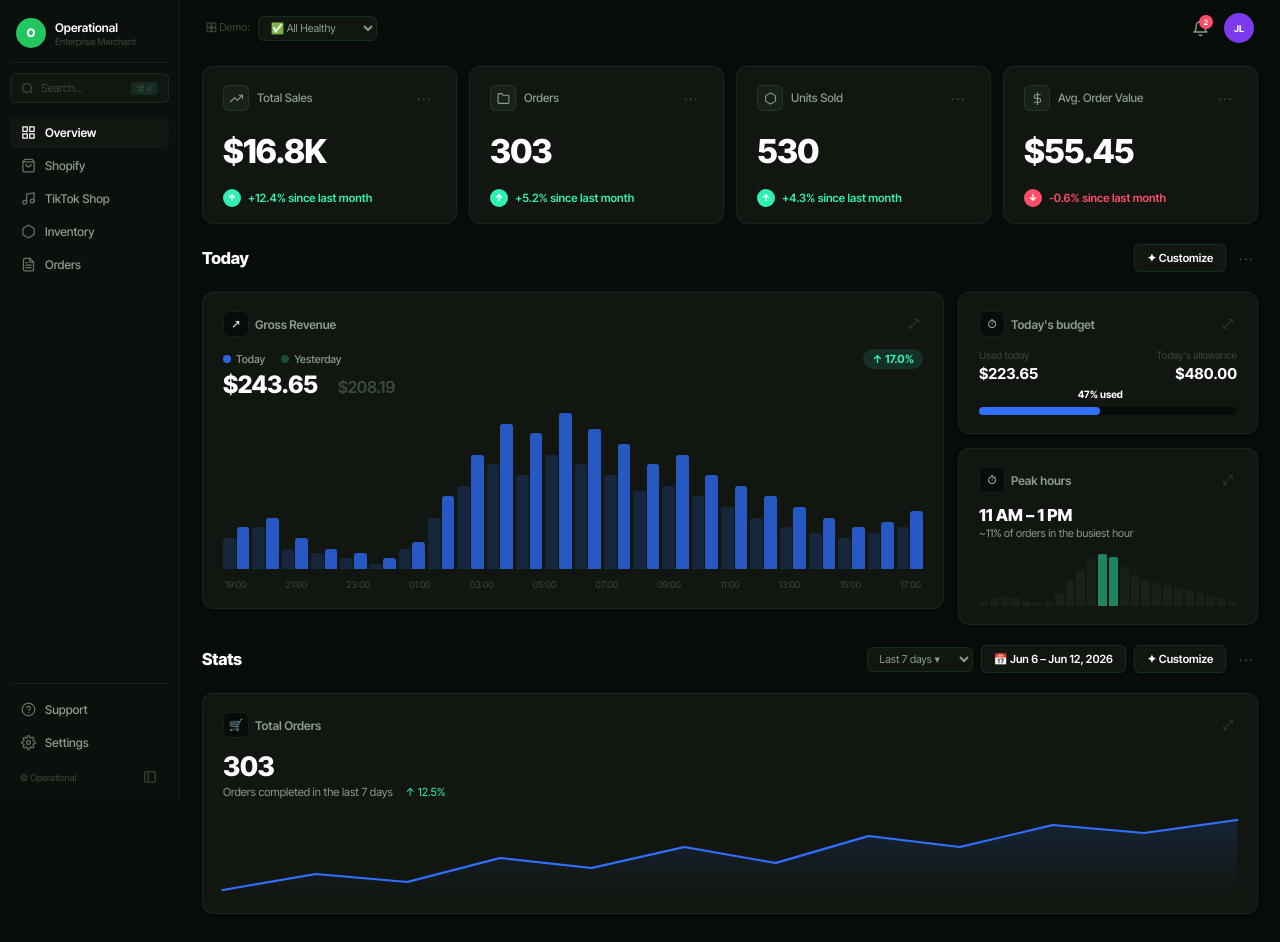
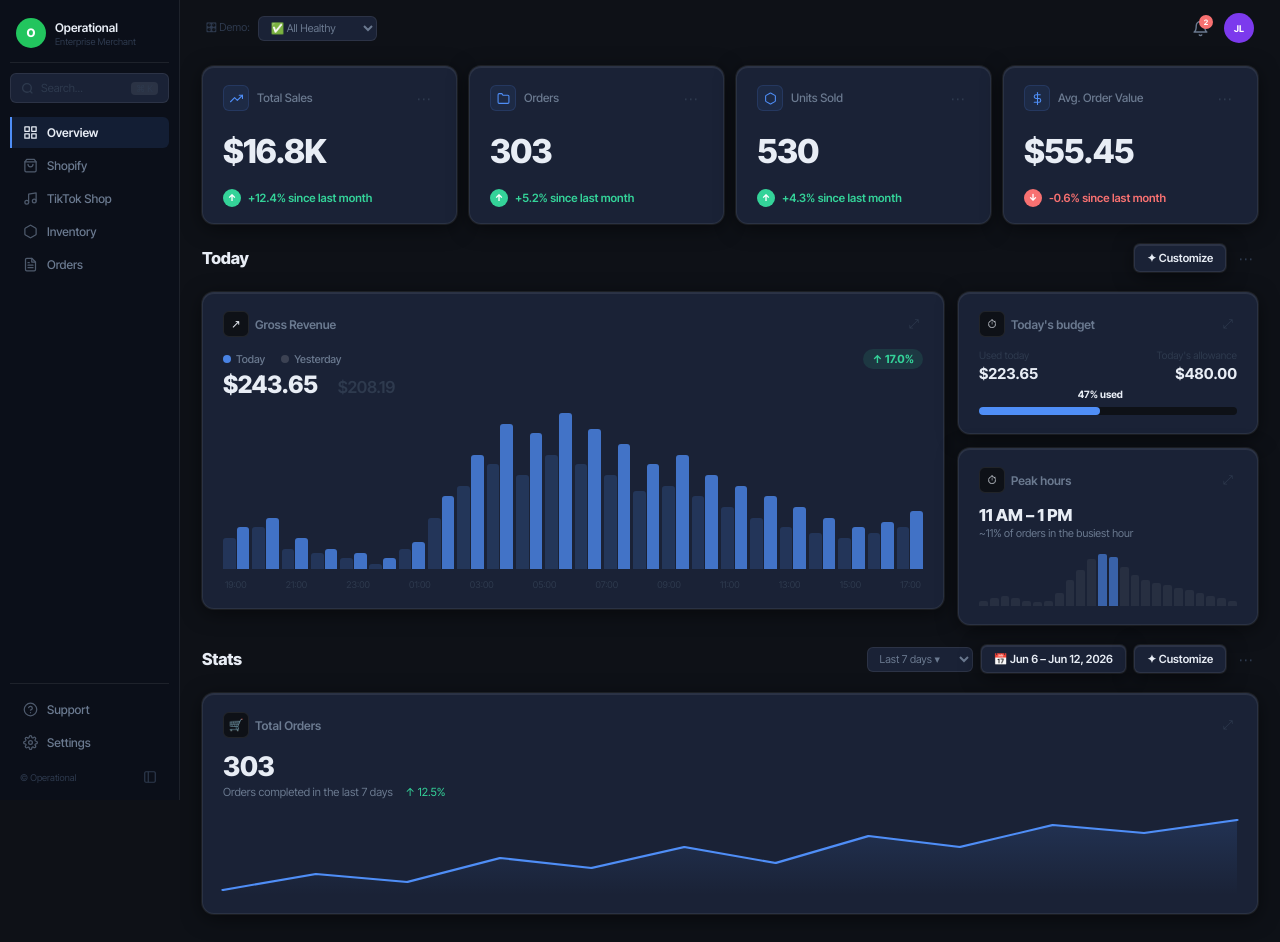
Before and after one commit to JesuaLabor/ecommerce-command-center, a React (Vite) app: page / in a window 1280 px wide. Built offline with nearby package versions, Linux system fonts and the light colour scheme.

Commit message:
feat: finalize design — Command Center Dark (navy-charcoal, glass cards, left-border nav, blue accent)

```diff
--- a/src/index.css
+++ b/src/index.css
@@ -1,40 +1,40 @@
 @import url('https://fonts.googleapis.com/css2?family=Inter+Tight:wght@300;400;500;600;700;800&display=swap');
 
-/* ─── Design Tokens — Style Guide ───────────────────────────── */
+/* ─── Design Tokens — Command Center Dark ──────────────────── */
 :root {
-  /* ── Backgrounds — based on #080C08 with green undertone depth ── */
-  --bg-app:            #080C08;   /* Style guide base — near-black, slight green tint */
-  --bg-sidebar:        #0C100C;   /* Sidebar — lifted slightly */
-  --bg-card:           #111611;   /* Cards — clearly elevated off app bg */
-  --bg-card-hover:     #182018;   /* Hover/active state */
-  --bg-input:          #111611;
-  --bg-table-row:      #111611;
-  --bg-table-row-hover:#182018;
-
-  /* ── Typography — #FFFFFF pure white ── */
-  --text-primary:      #FFFFFF;
-  --text-secondary:    #8A9E8A;   /* muted greenish-gray */
-  --text-muted:        #3A4A3A;   /* very subtle */
-  --text-nav:          #8A9E8A;
-  --text-nav-active:   #FFFFFF;
-
-  /* ── Borders — teal-tinted barely-visible ── */
-  --border:            rgba(48,240,179,0.1);
-  --border-card:       rgba(48,240,179,0.08);
-
-  /* ── Accents — Style Guide ── */
-  --accent-blue:       #306FFF;   /* Primary brand blue */
-  --accent-blue-light: rgba(48,111,255,0.15);
-  --accent-blue-hover: #1A5AE8;
-
-  --green:             #30F0B3;   /* Teal — positive trend */
-  --green-bg:          rgba(48,240,179,0.12);
-  --red:               #FF4D6A;   /* Soft red — negative trend */
-  --red-bg:            rgba(255,77,106,0.12);
-  --amber:             #FAD670;   /* Gold — warnings */
-  --amber-bg:          rgba(250,214,112,0.12);
-  --gray-badge:        #3A4A3A;
-  --gray-badge-bg:     #111611;
+  /* ── Backgrounds — deep navy-charcoal depth layers ── */
+  --bg-app:            #0E1117;   /* Very dark neutral — not pure black, has depth */
+  --bg-sidebar:        #0B0F19;   /* Slightly cooler/deeper than app */
+  --bg-card:           #1A2236;   /* Elevated surface — clearly lifts off app bg */
+  --bg-card-hover:     #202C42;   /* Hover state — clear, not jarring */
+  --bg-input:          #1A2236;
+  --bg-table-row:      #1A2236;
+  --bg-table-row-hover:#202C42;
+
+  /* ── Typography — off-white hierarchy, avoid pure white glare ── */
+  --text-primary:      #E8EDF5;   /* Crisp off-white — readable without glare */
+  --text-secondary:    #6B7A90;   /* Muted blue-gray — clear hierarchy */
+  --text-muted:        #2E3A4E;   /* Very subtle — placeholder, axis labels */
+  --text-nav:          #6B7A90;
+  --text-nav-active:   #E8EDF5;
+
+  /* ── Borders — barely-visible structure ── */
+  --border:            rgba(255,255,255,0.08);
+  --border-card:       rgba(255,255,255,0.07);
+
+  /* ── Brand & Semantic Accents ── */
+  --accent-blue:       #4F8EF7;   /* Bright blue — trustworthy, pops on dark */
+  --accent-blue-light: rgba(79,142,247,0.12);
+  --accent-blue-hover: #3B7CF0;
+
+  --green:             #34D399;   /* Emerald 400 — positive trend */
+  --green-bg:          rgba(52,211,153,0.12);
+  --red:               #F87171;   /* Rose 400 — softer than pure red */
+  --red-bg:            rgba(248,113,113,0.12);
+  --amber:             #FBBF24;   /* Amber 400 — warnings */
+  --amber-bg:          rgba(251,191,36,0.12);
+  --gray-badge:        #3A4A60;
+  --gray-badge-bg:     #1A2236;
 
   /* ── Shape ── */
   --radius-sm:  6px;
@@ -42,10 +42,12 @@
   --radius-lg:  12px;
   --radius-xl:  16px;
 
-  /* ── Elevation ── */
-  --shadow-card: 0 1px 3px rgba(0,0,0,0.6), 0 0 0 1px rgba(48,240,179,0.05);
-  --shadow-md:   0 8px 32px rgba(0,0,0,0.7);
-  --shadow-btn:  0 2px 12px rgba(48,111,255,0.4);
+  /* ── Elevation — glass card effect ── */
+  --shadow-card: 0 0 0 1px rgba(255,255,255,0.07),
+                 inset 0 1px 0 rgba(255,255,255,0.08),
+                 0 4px 20px rgba(0,0,0,0.5);
+  --shadow-md:   0 8px 32px rgba(0,0,0,0.6);
+  --shadow-btn:  0 2px 12px rgba(79,142,247,0.4);
 
   --sidebar-width: 180px;
   --transition: 0.15s ease;
@@ -163,7 +165,10 @@ ul {
   cursor: text;
 }
 
-.sidebar-search-icon { color: var(--text-muted); flex-shrink: 0; }
+.sidebar-search-icon {
+  color: var(--text-muted);
+  flex-shrink: 0;
+}
 
 .sidebar-search-placeholder {
   font-size: 0.75rem;
@@ -180,35 +185,45 @@ ul {
   white-space: nowrap;
 }
 
-/* Nav */
-.sidebar-nav { display: flex; flex-direction: column; gap: 2px; }
+/* ── Nav ── */
+.sidebar-nav {
+  display: flex;
+  flex-direction: column;
+  gap: 2px;
+}
 
 .nav-item {
   display: flex;
   align-items: center;
   gap: 9px;
   width: 100%;
-  padding: 8px 10px;
-  border-radius: var(--radius-sm);
+  /* extra left padding to compensate for the 2px active border */
+  padding: 8px 10px 8px 10px;
+  border-left: 2px solid transparent;
+  border-radius: 0 var(--radius-sm) var(--radius-sm) 0;
   font-size: 0.8rem;
   font-weight: 500;
   color: var(--text-nav);
   cursor: pointer;
-  transition: background var(--transition), color var(--transition);
+  transition: background var(--transition), color var(--transition), border-color var(--transition);
   text-align: left;
   background: none;
-  border: none;
+  border-top: none;
+  border-right: none;
+  border-bottom: none;
 }
 
 .nav-item:hover {
-  background: var(--bg-card);
-  color: var(--text-primary);
+  background: rgba(79,142,247,0.07);
+  color: var(--text-primary);
+  border-left-color: rgba(79,142,247,0.3);
 }
 
 .nav-item.active {
-  background: var(--bg-card);
-  color: var(--text-primary);
-  font-weight: 600;
+  background: rgba(79,142,247,0.12);
+  color: var(--text-primary);
+  font-weight: 600;
+  border-left-color: var(--accent-blue);
 }
 
 .nav-icon {
@@ -222,9 +237,13 @@ ul {
 }
 
 .nav-item.active .nav-icon,
-.nav-item:hover .nav-icon { opacity: 1; }
-
-.sidebar-spacer { flex: 1; }
+.nav-item:hover .nav-icon {
+  opacity: 1;
+}
+
+.sidebar-spacer {
+  flex: 1;
+}
 
 .sidebar-bottom {
   border-top: 1px solid var(--border);
@@ -254,7 +273,10 @@ ul {
   border-radius: 4px;
   transition: color var(--transition);
 }
-.sidebar-collapse-btn:hover { color: var(--text-secondary); }
+
+.sidebar-collapse-btn:hover {
+  color: var(--text-secondary);
+}
 
 /* ─── Main-area top bar ──────────────────────────────────────── */
 .main-topbar {
@@ -295,7 +317,9 @@ ul {
   transition: background var(--transition);
 }
 
-.topbar-icon-btn:hover { background: var(--bg-card); }
+.topbar-icon-btn:hover {
+  background: var(--bg-card);
+}
 
 .notif-badge {
   position: absolute;
@@ -965,13 +989,13 @@ ul {
   width: 26px;
   height: 26px;
   border-radius: var(--radius-sm);
-  background: #182018;              /* card-hover tint */
-  border: 1px solid rgba(48,240,179,0.12);
+  background: rgba(79,142,247,0.08);
+  border: 1px solid rgba(79,142,247,0.15);
   display: flex;
   align-items: center;
   justify-content: center;
   flex-shrink: 0;
-  color: #8A9E8A;
+  color: var(--accent-blue);
 }
 
 .ov-stat-label {
@@ -995,7 +1019,7 @@ ul {
 }
 
 .ov-menu-btn:hover {
-  background: rgba(255,255,255,0.06);
+  background: rgba(255, 255, 255, 0.06);
 }
 
 /* ── Body zone: value ── */
@@ -1277,8 +1301,8 @@ ul {
   flex-shrink: 0;
 }
 
-.dot-today    { background: rgba(48,111,255,0.9); }   /* #306FFF */
-.dot-yesterday { background: rgba(48,240,179,0.25); }  /* #30F0B3 subtle */
+.dot-today    { background: rgba(79,142,247,0.9); }   /* Accent blue */
+.dot-yesterday { background: rgba(255,255,255,0.15); } /* Subtle white */
 
 .ov-revenue-legend-label {
   font-size: 0.72rem;
@@ -1350,16 +1374,16 @@ ul {
 }
 
 .ov-bar-today {
-  background: rgba(48,111,255,0.75);   /* #306FFF @ 75% */
-  transition: opacity var(--transition);
+  background: rgba(79,142,247,0.75);
+  transition: background var(--transition);
 }
 
 .ov-bar-today:hover {
-  background: rgba(48,111,255,1);
+  background: rgba(79,142,247,1);
 }
 
 .ov-bar-yesterday {
-  background: rgba(48,111,255,0.18);  /* #306FFF @ 18% */
+  background: rgba(79,142,247,0.18);
 }
 
 .ov-chart-labels {
@@ -1474,12 +1498,12 @@ ul {
 .ov-peak-bar {
   flex: 1;
   border-radius: 2px 2px 0 0;
-  background: #182018;
+  background: rgba(255,255,255,0.06);
   min-height: 4px;
 }
 
 .ov-peak-bar-hi {
-  background: rgba(48,240,179,0.5);  /* #30F0B3 @ 50% */
+  background: rgba(79,142,247,0.6);
 }
 
 /* Stats / Orders section */
@@ -1508,14 +1532,34 @@ ul {
 
 /* ─── Responsive ─────────────────────────────────────────────── */
 @media (max-width: 1024px) {
-  .ov-stat-row { grid-template-columns: repeat(2, 1fr); }
-  .kpi-row     { grid-template-columns: repeat(2, 1fr); }
-  .ov-today-grid { grid-template-columns: 1fr; }
+  .ov-stat-row {
+    grid-template-columns: repeat(2, 1fr);
+  }
+
+  .kpi-row {
+    grid-template-columns: repeat(2, 1fr);
+  }
+
+  .ov-today-grid {
+    grid-template-columns: 1fr;
+  }
 }
 
 @media (max-width: 640px) {
-  .app { grid-template-columns: 1fr; grid-template-areas: "main"; }
-  .sidebar { display: none; }
-  .ov-stat-row { grid-template-columns: 1fr 1fr; }
-  .kpi-row     { grid-template-columns: 1fr 1fr; }
-}
+  .app {
+    grid-template-columns: 1fr;
+    grid-template-areas: "main";
+  }
+
+  .sidebar {
+    display: none;
+  }
+
+  .ov-stat-row {
+    grid-template-columns: 1fr 1fr;
+  }
+
+  .kpi-row {
+    grid-template-columns: 1fr 1fr;
+  }
+}
```
